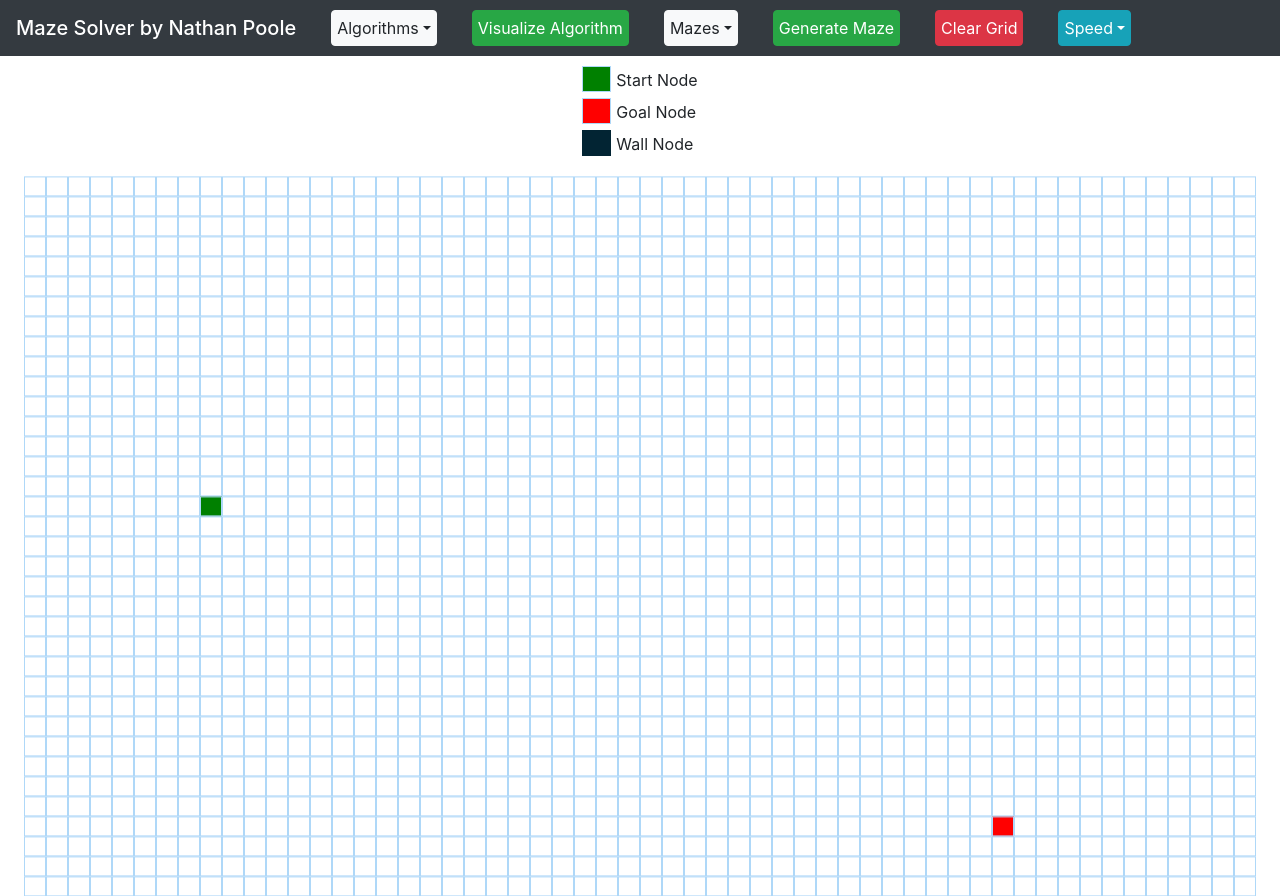
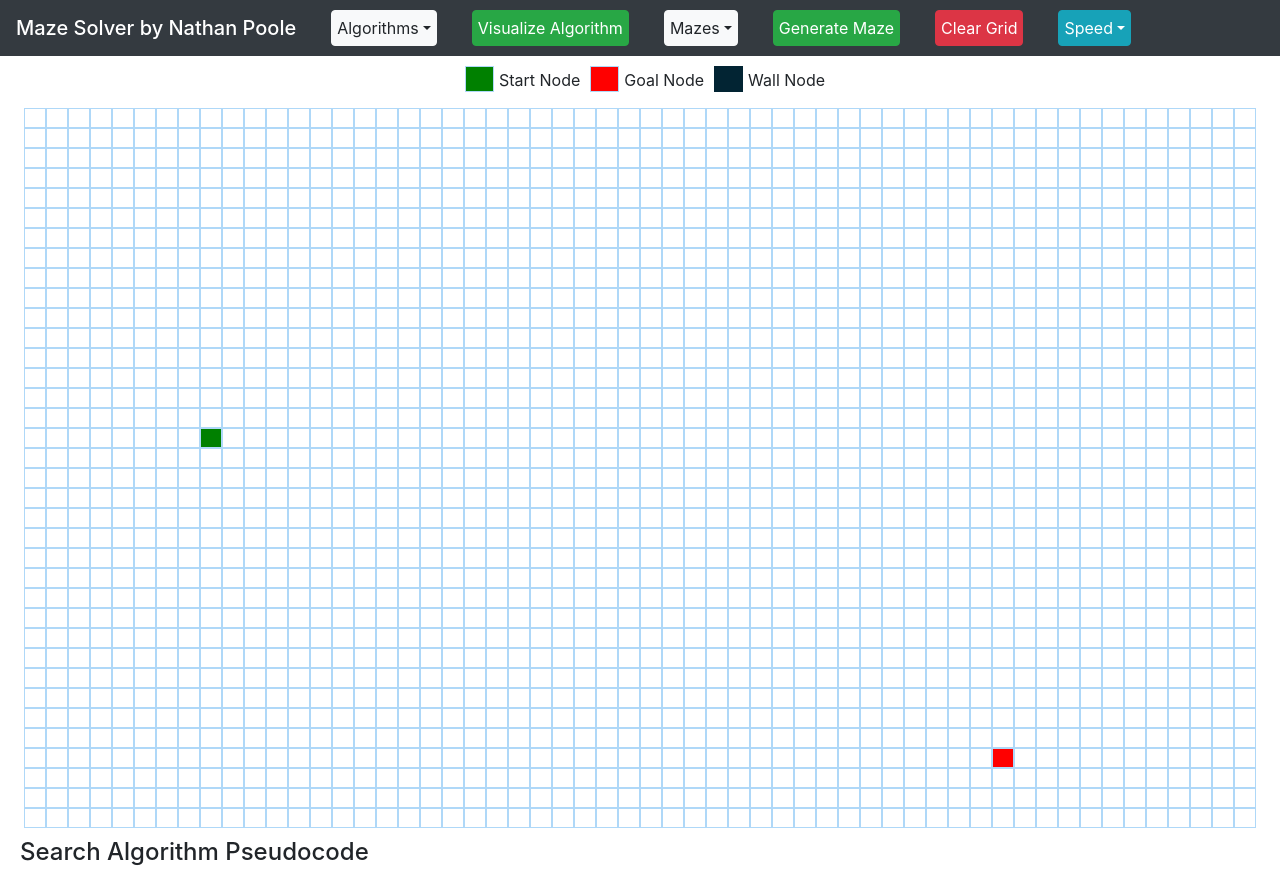
Before and after one commit to NMPoole/MazeSolver, a React app: page / in a window 1280 px wide. Built offline with nearby package versions, Linux system fonts and the light colour scheme.

Commit message:
DONE: - Added psudeocode section to the UI with the aim of providing pseudocode for the search algorithm selected by the user. - Learnt an import React.js concept about "ligting up state".
TODO:
- Simply add the text for each algorithm's pseudocode where appropriate.

```diff
--- a/src/components/MazeSolver.css
+++ b/src/components/MazeSolver.css
@@ -1,6 +1,8 @@
 .gridKey {
-    display: table;
-    margin: 10px auto 0;
+    display: flex;
+    margin: 10px auto;
+    justify-content: center;
+    pointer-events: none;
 }
 
 @media (max-width: 1250px) {
@@ -86,30 +88,22 @@
 .keyIcon {
     display: inline-block;
     vertical-align: middle;
+    margin-left: 10px;
 }
 
 .keyLabel {
     display: inline-block;
     margin-left: 5px;
-    vertical-align: center;
 }
 
 .grid {
     font-size: 0;
     pointer-events: unset;
-
-    position: absolute;
-    left: 50%;
-    margin-right: -50%;
-    transform: translate(-50%, 2%);
+    text-align: center;
 }
 
 .grid-visualizing {
     font-size: 0;
     pointer-events: none;
-
-    position: absolute;
-    left: 50%;
-    margin-right: -50%;
-    transform: translate(-50%, 2%);
+    text-align: center;
 }
--- a/src/components/MazeSolver.jsx
+++ b/src/components/MazeSolver.jsx
@@ -4,6 +4,7 @@ import "./MazeSolver.css";
 // Import components for creating the MazeSolver application.
 import Node from "./Node/Node";
 import NavBar from "./NavBar/NavBar";
+import Pseudocode from "./Pseudocode/Pseudocode";
 
 // Import search algorithms for solving mazes.
 import {randomWalk} from "../search_algorithms/randomWalk"
@@ -46,10 +47,19 @@ class MazeSolver extends Component {
         numColumns: initNumCols,
         speed: 10,
         mazeSpeed: 10,
+        algorithm: "Visualize Algorithm",
     };
 
 
     // UTILITY METHODS:
+
+    updateAlgorithm = (newAlgorithm) => {
+
+        this.setState({
+            algorithm: newAlgorithm
+        })
+
+    }
 
     updateDimensions = () => {
 
@@ -638,6 +648,9 @@ class MazeSolver extends Component {
                     clearPath={this.clearPath.bind(this)}
                     updateSpeed={this.updateSpeed.bind(this)}
 
+                    algorithm={this.state.algorithm}
+                    updateAlgorithm={this.updateAlgorithm.bind(this)}
+
                 />
 
                 {/* The key for the grid. */}
@@ -779,7 +792,11 @@ class MazeSolver extends Component {
 
                 </div>
 
-                {/* TODO: Add a pseudocode for selected algorithm component. */}
+                {/* Pseudocode for selected algorithm component. */}
+                <Pseudocode
+                    algorithm={this.state.algorithm}
+                    updateAlgorithm={this.updateAlgorithm.bind(this)}
+                />
 
             </React.Fragment>
 
--- a/src/components/NavBar/NavBar.jsx
+++ b/src/components/NavBar/NavBar.jsx
@@ -8,7 +8,6 @@ class NavBar extends Component {
     // ATTRIBUTES (i.e., State):
 
     state = {
-        algorithm: "Visualize Algorithm", // Algorithm for pathfinding.
         maze: "Generate Maze", // Algorithm for maze generation.
         pathState: false, // State of found path.
         mazeState: false, // State of generated maze.
@@ -22,19 +21,20 @@ class NavBar extends Component {
 
         if (this.props.visualizingAlgorithm) return;
 
-        if (selection === this.state.algorithm ||
-            this.state.algorithm === "Visualize Algorithm" || this.state.algorithm === "Select an Algorithm!") {
+        if (selection === this.props.algorithm ||
+            this.props.algorithm === "Visualize Algorithm" ||
+            this.props.algorithm === "Select an Algorithm!") {
 
-            this.setState({algorithm: selection});
+            this.props.updateAlgorithm(selection);
 
         } else if (this.state.pathState) {
 
             this.clearPath();
-            this.setState({algorithm: selection});
+            this.props.updateAlgorithm(selection);
 
         } else {
 
-            this.setState({algorithm: selection});
+            this.props.updateAlgorithm(selection);
 
         }
 
@@ -70,21 +70,21 @@ class NavBar extends Component {
             return;
         }
 
-        if (this.state.algorithm === "Visualize Algorithm" || this.state.algorithm === "Select an Algorithm!") {
+        if (this.props.algorithm === "Visualize Algorithm" || this.props.algorithm === "Select an Algorithm!") {
 
-            this.setState({algorithm: "Select an Algorithm!"});
+            this.props.updateAlgorithm("Select an Algorithm!");
 
         } else {
 
             this.setState({pathState: true});
 
-            if (this.state.algorithm === "Visualize Dijkstra") this.props.visualizeDijkstra();
-            else if (this.state.algorithm === "Visualize A*") this.props.visualizeAStar();
-            else if (this.state.algorithm === "Visualize Greedy BFS") this.props.visualizeGreedyBFS();
-            else if (this.state.algorithm === "Visualize Bidirectional Greedy")  this.props.visualizeBidirectionalGreedySearch();
-            else if (this.state.algorithm === "Visualize Breadth First Search") this.props.visualizeBFS();
-            else if (this.state.algorithm === "Visualize Depth First Search") this.props.visualizeDFS();
-            else if (this.state.algorithm === "Visualize Random Walk") this.props.visualizeRandomWalk();
+            if (this.props.algorithm === "Visualize Dijkstra") this.props.visualizeDijkstra();
+            else if (this.props.algorithm === "Visualize A*") this.props.visualizeAStar();
+            else if (this.props.algorithm === "Visualize Greedy BFS") this.props.visualizeGreedyBFS();
+            else if (this.props.algorithm === "Visualize Bidirectional Greedy")  this.props.visualizeBidirectionalGreedySearch();
+            else if (this.props.algorithm === "Visualize Breadth First Search") this.props.visualizeBFS();
+            else if (this.props.algorithm === "Visualize Depth First Search") this.props.visualizeDFS();
+            else if (this.props.algorithm === "Visualize Random Walk") this.props.visualizeRandomWalk();
 
         }
 
@@ -246,7 +246,7 @@ class NavBar extends Component {
 
                             <button type="button" className="btn btn-success"
                                     onClick={() => this.visualizeAlgorithm()}>
-                                {this.state.algorithm}
+                                {this.props.algorithm}
                             </button>
 
                         </li>
--- /dev/null
+++ b/src/components/Pseudocode/Pseudocode.css
@@ -0,0 +1,5 @@
+.pseudocode {
+    margin-top: 10px;
+    margin-left: 20px;
+    text-align: left;
+}
--- /dev/null
+++ b/src/components/Pseudocode/Pseudocode.jsx
@@ -0,0 +1,107 @@
+import React, { Component } from "react";
+import "./Pseudocode.css";
+
+class Pseudocode extends Component {
+
+
+    // ATTRIBUTES (i.e., State):
+
+    state = {
+        selectedAlgorithm: null
+    }
+
+
+    // METHODS:
+
+    // TODO: Add actual pseudocode text for each search algorithm.
+
+    pseudocodeDijkstra = () => {
+
+        return (
+            "Dijkstra's Algorithm"
+        );
+
+    }
+
+    pseudocodeAStar = () => {
+
+        return (
+            "A* Algorithm"
+        );
+
+    }
+
+    pseudocodeGreedyBFS = () => {
+
+        return (
+            "Greedy Best First Algorithm"
+        );
+
+    }
+
+    pseudocodeBidirGreedy = () => {
+
+        return (
+            "Bidirectional Greedy Algorithm"
+        );
+
+    }
+
+    pseudocodeBFS = () => {
+
+        return (
+            "Breadth First Search Algorithm"
+        );
+
+    }
+
+    pseudocodeDFS = () => {
+
+        return (
+            "Depth First Search Algorithm"
+        );
+
+    }
+
+    pseudocodeRandomWalk = () => {
+
+        return (
+            "Random Walk Algorithm"
+        );
+
+    }
+
+    handlePseudocode = (algorithm) => {
+
+        switch (algorithm) {
+            case "Dijkstra": return this.pseudocodeDijkstra();
+            case "A*": return this.pseudocodeAStar();
+            case "Greedy BFS": return this.pseudocodeGreedyBFS();
+            case "Bidirectional Greedy": return this.pseudocodeBidirGreedy();
+            case "Breadth First Search": return this.pseudocodeBFS();
+            case "Depth First Search": return this.pseudocodeDFS();
+            case "Random Walk": return this.pseudocodeRandomWalk();
+        }
+
+    }
+
+    render() {
+
+        const pseudoAlg =
+            (this.props.algorithm === "Select an Algorithm!" || this.props.algorithm === "Visualize Algorithm") ?
+                "" :
+                this.props.algorithm.replace("Visualize ", "")
+
+        return (
+            <div className="pseudocode">
+                <h4> Search Algorithm Pseudocode {(pseudoAlg === "") ? "" : " - " + pseudoAlg}</h4>
+                <pre>{this.handlePseudocode(pseudoAlg)}</pre>
+            </div>
+        );
+
+    }
+
+
+}
+
+export default Pseudocode;
```
